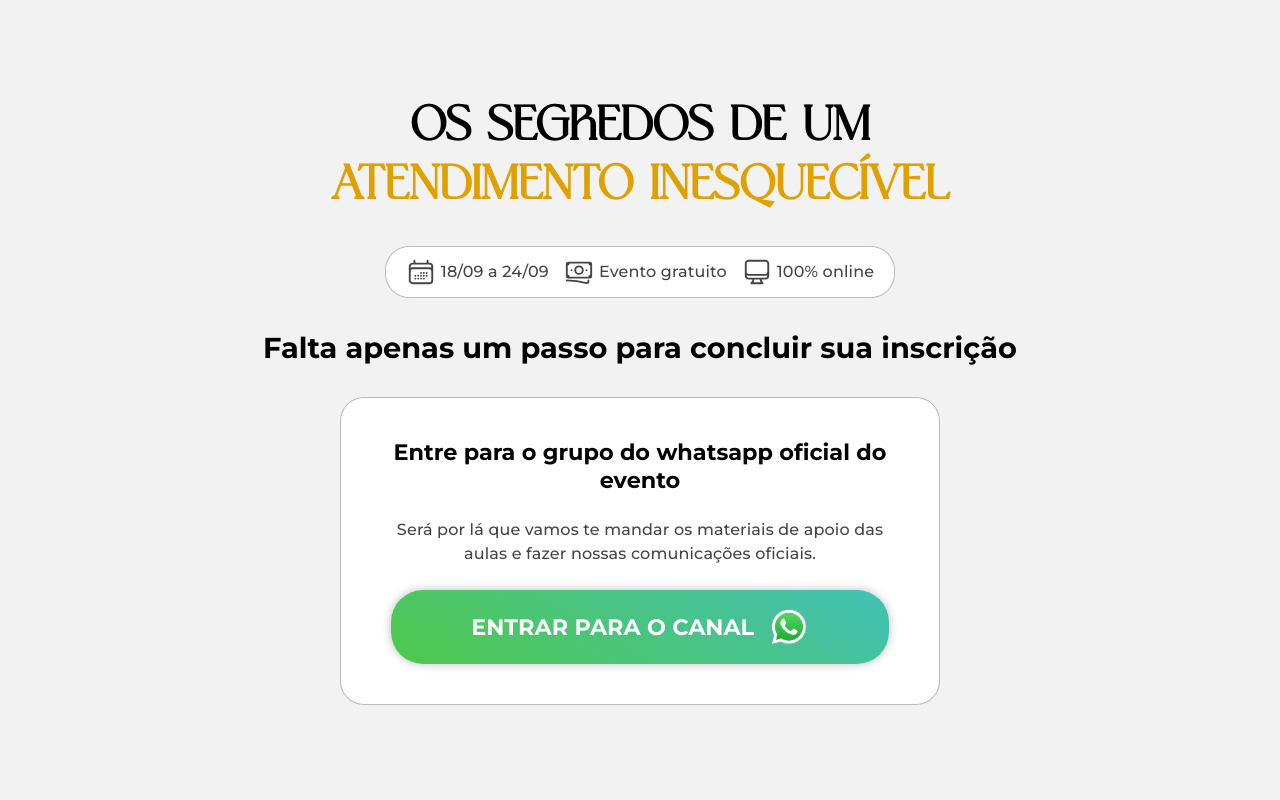
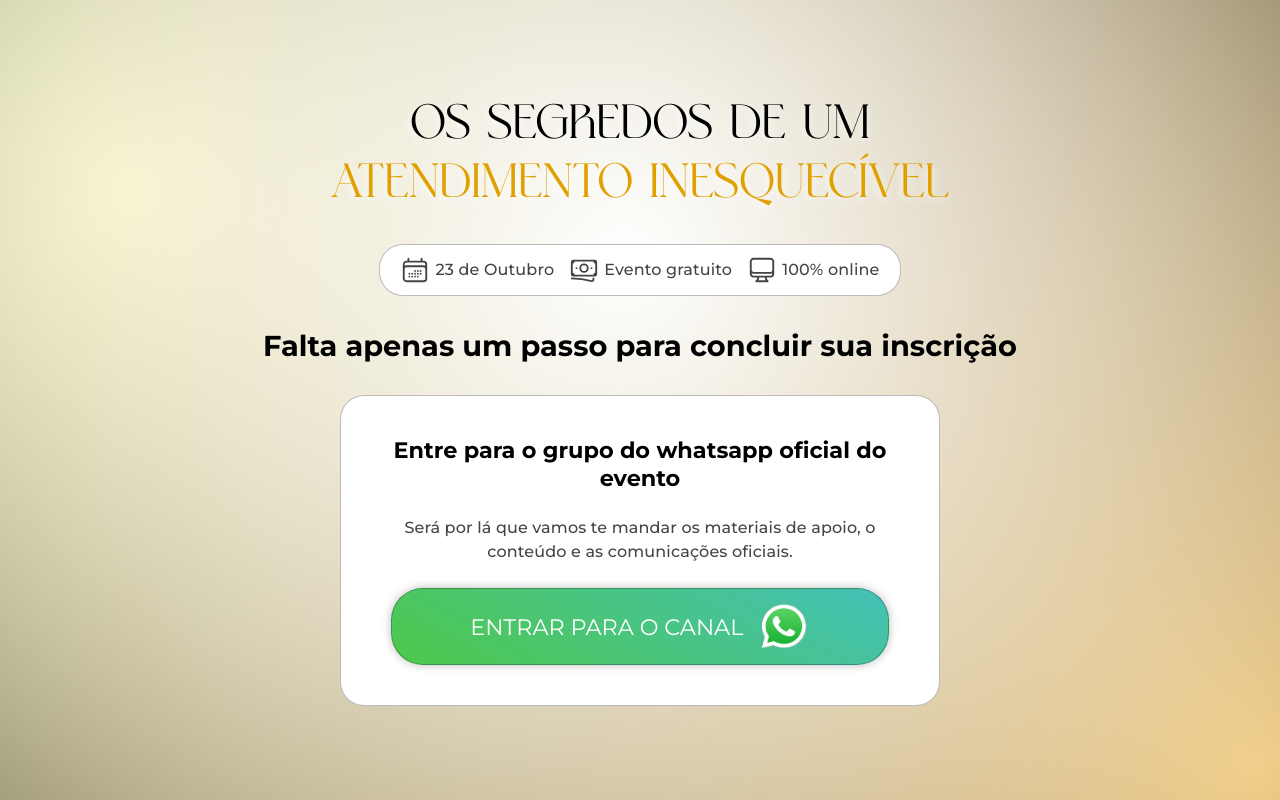
Before and after one commit to caiojcavalcante/noemy, a Next.js app: page /thanks in a window 1280 px wide. Built offline with nearby package versions, Linux system fonts and the light colour scheme.

Commit message:
Update date, add gtm, copy thanks

```diff
--- a/src/components/Banner.jsx
+++ b/src/components/Banner.jsx
@@ -126,7 +126,7 @@ const Section = styled.div`
     h1 {
       padding: 0;
       font-size: 3rem;
-      font-weight: bolder;
+      font-weight: 400;
       width: 90%;
       margin: 0;
     }
@@ -148,7 +148,7 @@ const Section = styled.div`
       width: 100%;
       border-radius: 100px;
       font-size: 1.5rem;
-      font-weight: bolder;
+      font-weight: 500;
       padding: 15px;
       background-color: #000;
       color: #fdfdfd;
--- a/src/components/Countdown.jsx
+++ b/src/components/Countdown.jsx
@@ -3,7 +3,7 @@ import styled from "styled-components";
 import { useState, useEffect } from "react";
 
 export default function Countdown() {
-  const countDownDate = new Date("Oct 1, 2023 20:00:00").getTime();
+  const countDownDate = new Date("Oct 23, 2023 20:00:00").getTime();
 
   // Update the count down every 1 second
   const [date, setDate] = useState({
--- a/src/pages/_document.js
+++ b/src/pages/_document.js
@@ -1,10 +1,29 @@
 import { Html, Head, Main, NextScript } from "next/document";
+import Script from "next/script";
 
 export default function Document() {
   return (
     <Html lang="en">
-      <Head></Head>
+      <Head>
+        <Script
+          strategy="afterInteractive"
+          id="gtm-script"
+          dangerouslySetInnerHTML={{
+            __html: `(function(w,d,s,l,i){w[l]=w[l]||[];w[l].push({'gtm.start':
+      new Date().getTime(),event:'gtm.js'});var f=d.getElementsByTagName(s)[0],
+      j=d.createElement(s),dl=l!='dataLayer'?'&l='+l:'';j.async=true;j.src=
+      'https://www.googletagmanager.com/gtm.js?id='+i+dl;f.parentNode.insertBefore(j,f);
+      })(window,document,'script','dataLayer','GTM-PDMB6KQN');`,
+          }}
+        />
+      </Head>
       <body>
+        <noscript
+          dangerouslySetInnerHTML={{
+            __html: `<iframe src="https://www.googletagmanager.com/ns.html?id=GTM-PDMB6KQN"
+      height="0" width="0" style="display:none;visibility:hidden"></iframe>`,
+          }}
+        />
         <Main />
         <NextScript />
       </body>
--- a/src/pages/thanks.jsx
+++ b/src/pages/thanks.jsx
@@ -3,8 +3,17 @@ import Cheap from "@/components/icons/Cheap";
 import Online from "@/components/icons/Online";
 import Head from "next/head";
 import styled from "styled-components";
+import Image from "next/image";
+import { useRouter } from "next/router";
 
 export default function Home() {
+  const Router = useRouter();
+
+  const link = "https://google.com";
+
+  const HandleClick = () => {
+    Router.push(link);
+  };
   return (
     <>
       <Head>
@@ -16,7 +25,7 @@ export default function Home() {
         </h1>
         <Box>
           <Calendar />
-          <p>18/09 a 24/09</p>
+          <p>23 de Outubro</p>
           <Cheap />
           <p>Evento gratuito</p>
           <Online />
@@ -27,12 +36,19 @@ export default function Home() {
           <div>
             <h3>Entre para o grupo do whatsapp oficial do evento</h3>
             <p>
-              Será por lá que vamos te mandar os materiais de apoio das aulas e
-              fazer nossas comunicações oficiais.
+              Será por lá que vamos te mandar os materiais de apoio, o conteúdo
+              e as comunicações oficiais.
             </p>
-            <Button>
+            <Button onClick={() => HandleClick()}>
               ENTRAR PARA O CANAL
-              <img src="/whatsapp.png" />
+              <Image
+                src="/whatsapp.png"
+                alt="whatsapp"
+                width={1030 / 20}
+                height={1024 / 20}
+                quality={100}
+                sizes="100px"
+              />
             </Button>
           </div>
         </Box>
@@ -51,7 +67,14 @@ const Section = styled.section`
   min-height: 100vh;
   padding: 50px 10px;
   text-align: center;
-  background-color: #f2f2f2;
+  background: radial-gradient(
+      circle at 48.75% 32.08%,
+      #ffffff,
+      transparent 120%
+    ),
+    radial-gradient(circle at 97.97% 96.02%, #edc26d, transparent 100%),
+    radial-gradient(circle at 10.09% 24.2%, #f0f0af, transparent 100%),
+    radial-gradient(circle at 50% 50%, #000000, #000000 100%);
   h1,
   h2,
   h3,
@@ -60,12 +83,15 @@ const Section = styled.section`
     padding: 0;
   }
   h1 {
+    text-shadow: -1px 3px 10px rgba(255, 255, 255, 255);
     font-size: 3rem;
+    font-weight: 400;
     @media (max-width: 600px) {
       font-size: 2.3rem;
     }
     b {
-        color: #dfa000;
+      font-weight: 400;
+      color: #dfa000;
     }
   }
   h2 {
@@ -108,7 +134,7 @@ const Box = styled.div`
     gap: 1.5rem;
   }
   background-color: #fff;
-  border: .1px solid #0004;
+  border: 0.1px solid #0004;
   svg {
     height: 30px;
     color: #444;
@@ -137,18 +163,17 @@ const Button = styled.button`
     cursor: pointer;
     filter: brightness(1.1);
   }
-  padding: 17px;
+  padding: 12px;
   border-radius: 2rem;
   border: none;
+  /* border: 1px solid #afb; */
+  border: 0.1px solid #0004;
   font-size: 1.4rem;
-  font-weight: bolder;
+  font-weight: 400;
 
   @media (max-width: 600px) {
     font-size: 1rem;
     padding: 10px;
   }
-  img {
-    height: 40px;
-  }
   box-shadow: 0px 0px 10px 0px #0004;
 `;
```
